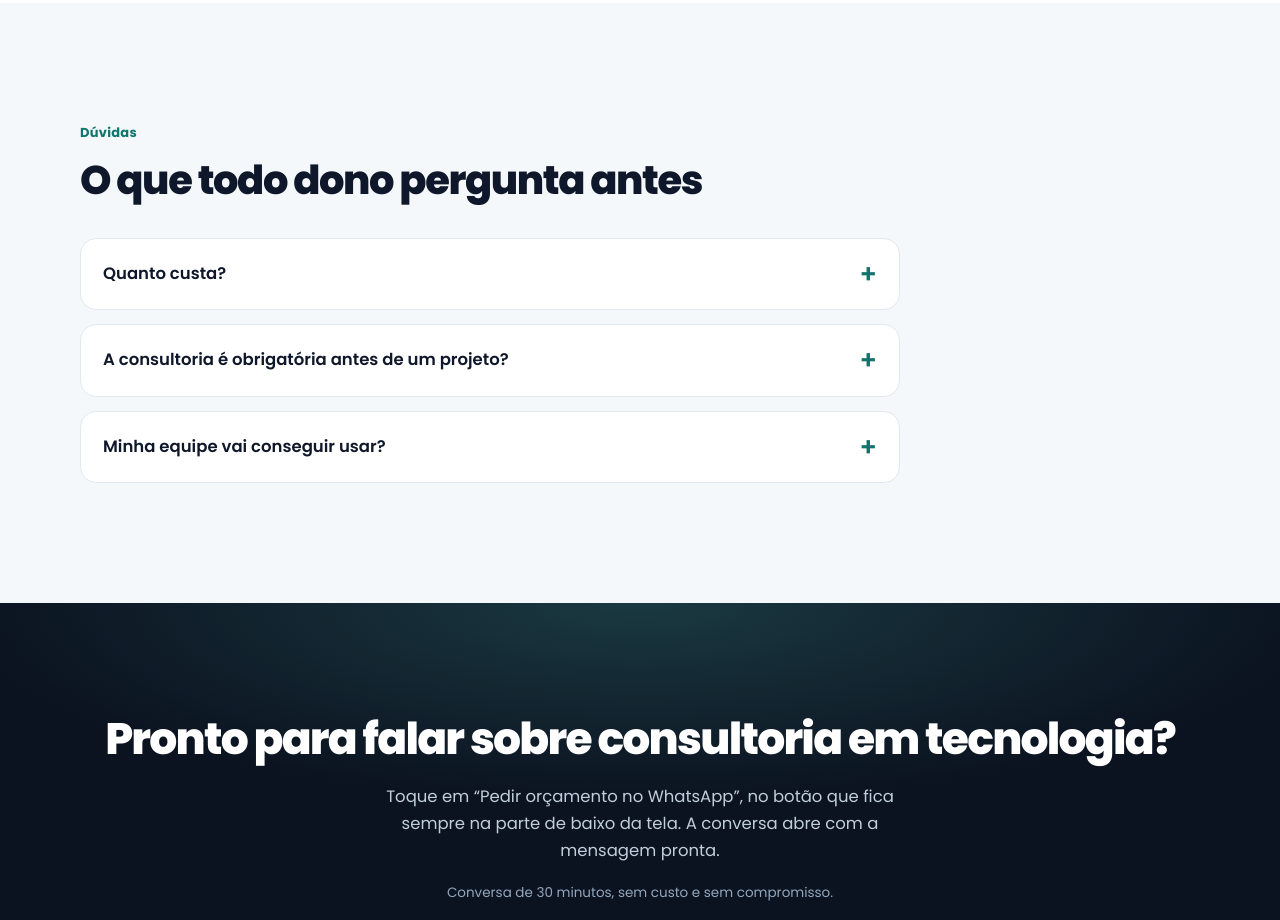
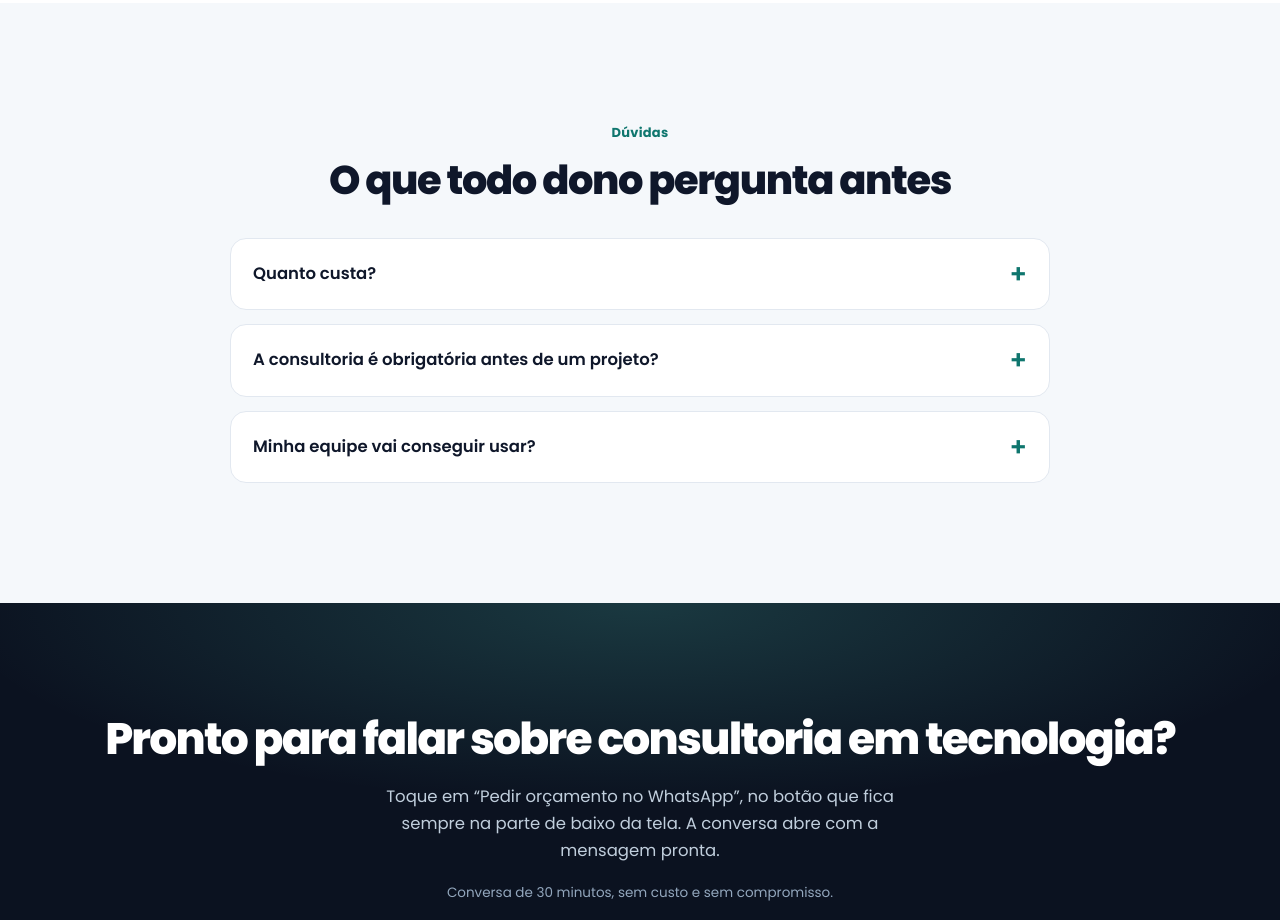
Before and after one commit to BrookSK/lp-12-onsolutions, a plain HTML site: page index.html in a window 1280 px wide. Shown: the part 3660-4580 px from the top of the page. Drawn offline with Linux system fonts and the light colour scheme.

Commit message:
style: Improve FAQ section layout and update favicon
- Center align FAQ section wrapper with flexbox and limit max-width to 820px
- Add left text alignment to FAQ items for better readability
- Update favicon from favicon-48.png to logo-on.png for consistent branding
- Adjust FAQ grid margins for proper spacing and responsive alignment

```diff
--- a/assets/css/style.css
+++ b/assets/css/style.css
@@ -121,7 +121,9 @@ img{display:block;max-width:100%}
 .offer li::before{margin-top:2px;width:20px;height:20px;background-size:12px}
 
 /* FAQ */
-.faq{display:grid;gap:10px;margin-top:22px}
+#duvidas .w{display:flex;flex-direction:column;align-items:center;text-align:center}
+#duvidas .faq{text-align:left}
+.faq{display:grid;gap:10px;margin-top:22px;margin-inline:auto;width:100%;max-width:820px}
 details{background:#fff;border:1px solid var(--line);border-radius:16px}
 summary{cursor:pointer;list-style:none;padding:18px;font-weight:600;font-size:16.5px;display:flex;justify-content:space-between;gap:12px;align-items:center;min-height:58px;-webkit-tap-highlight-color:transparent}
 summary::-webkit-details-marker{display:none}
--- a/index.html
+++ b/index.html
@@ -8,7 +8,7 @@
 <meta name="description" content="Nem sempre a solução é construir algo novo. Às vezes é entender onde está o gargalo.">
 <meta name="robots" content="noindex,follow">
 <link rel="canonical" href="https://onsolutionsbrasil.com.br/lp/consultoria-em-tecnologia/">
-<link rel="icon" type="image/png" sizes="48x48" href="assets/img/favicon-48.png">
+<link rel="icon" type="image/png" href="assets/img/logo-on.png">
 <link rel="preconnect" href="https://fonts.googleapis.com">
 <link rel="preconnect" href="https://fonts.gstatic.com" crossorigin>
 <link href="https://fonts.googleapis.com/css2?family=Poppins:wght@400;500;600;700;800&display=swap" rel="stylesheet">
```
